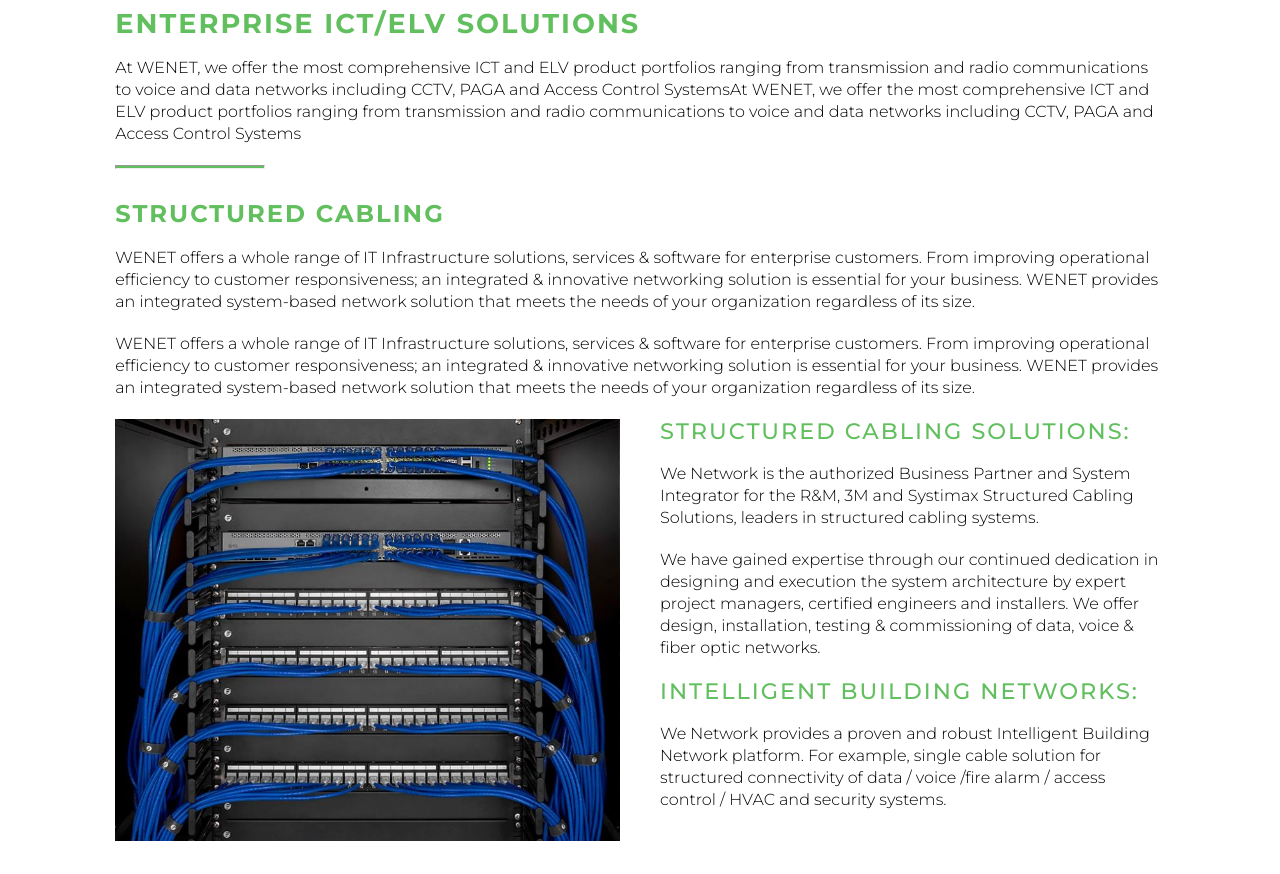
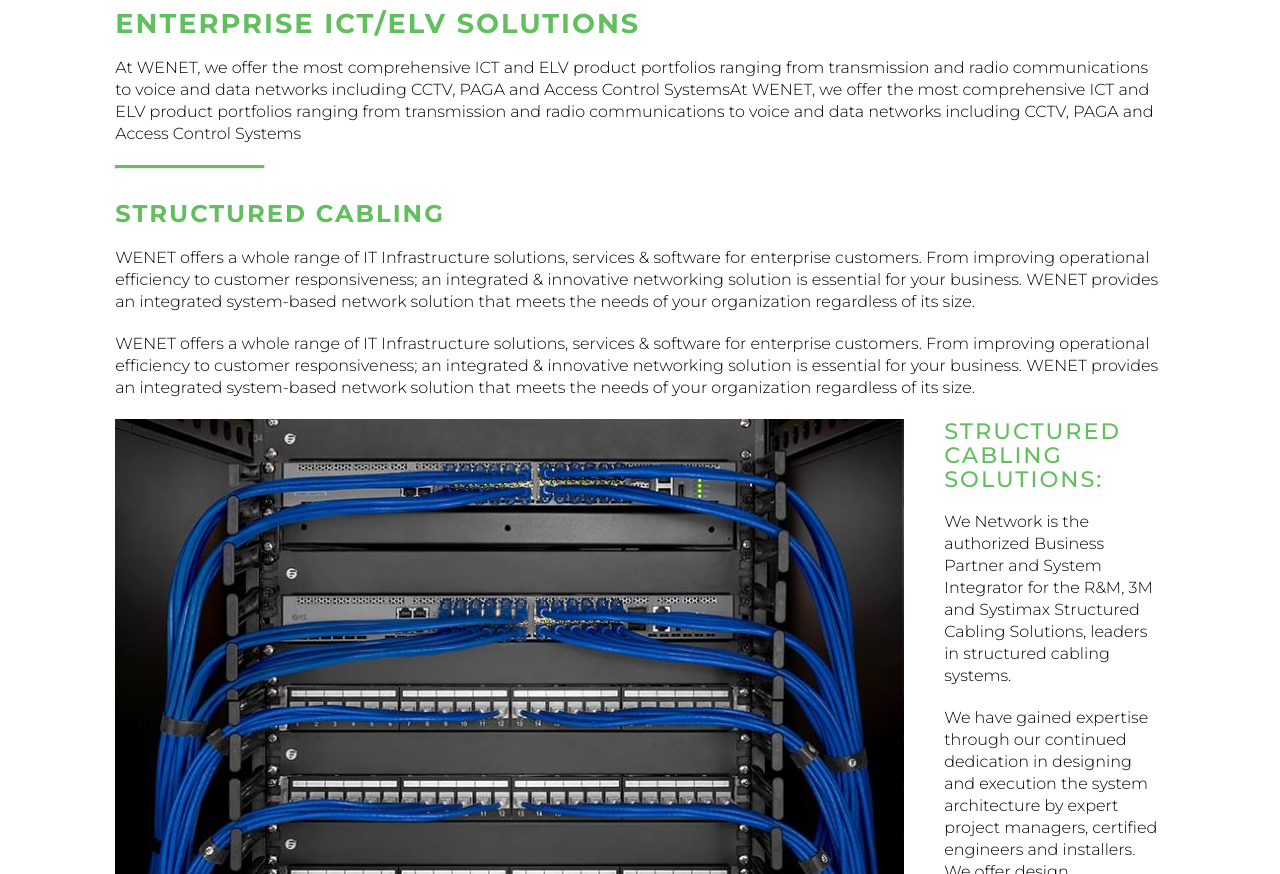
Before and after one commit to immapoohbear/immapoohbear.github.io, a plain HTML site: page enterprise.html in a window 1280 px wide. Shown: the part 75-949 px from the top of the page. Drawn offline with nearby package versions, Linux system fonts and the light colour scheme.

Commit message:
img comp

```diff
--- a/css/nav.css
+++ b/css/nav.css
@@ -389,10 +389,16 @@ nav .navbar .links li:hover .js-sub-menu {
   padding-left: 20px;
 }
  */
- .two-columns img{
-  height: auto;
+ #pic-wrapper{
+
   width: 100%;
  }
+ #pic-wrapper img{
+  height:auto
+  width: 100%;
+ }
+
+
 
 .planning .two-rows{
   column-gap:50px;
--- a/enterprise.html
+++ b/enterprise.html
@@ -81,7 +81,7 @@
 
 
     <div class="two-rows">
-      <div class="two-columns">
+      <div class="two-columns" id="pic-wrapper">
         <img src="images/image-0003.jpg">
       </div>
       <div class="two-columns">
```
